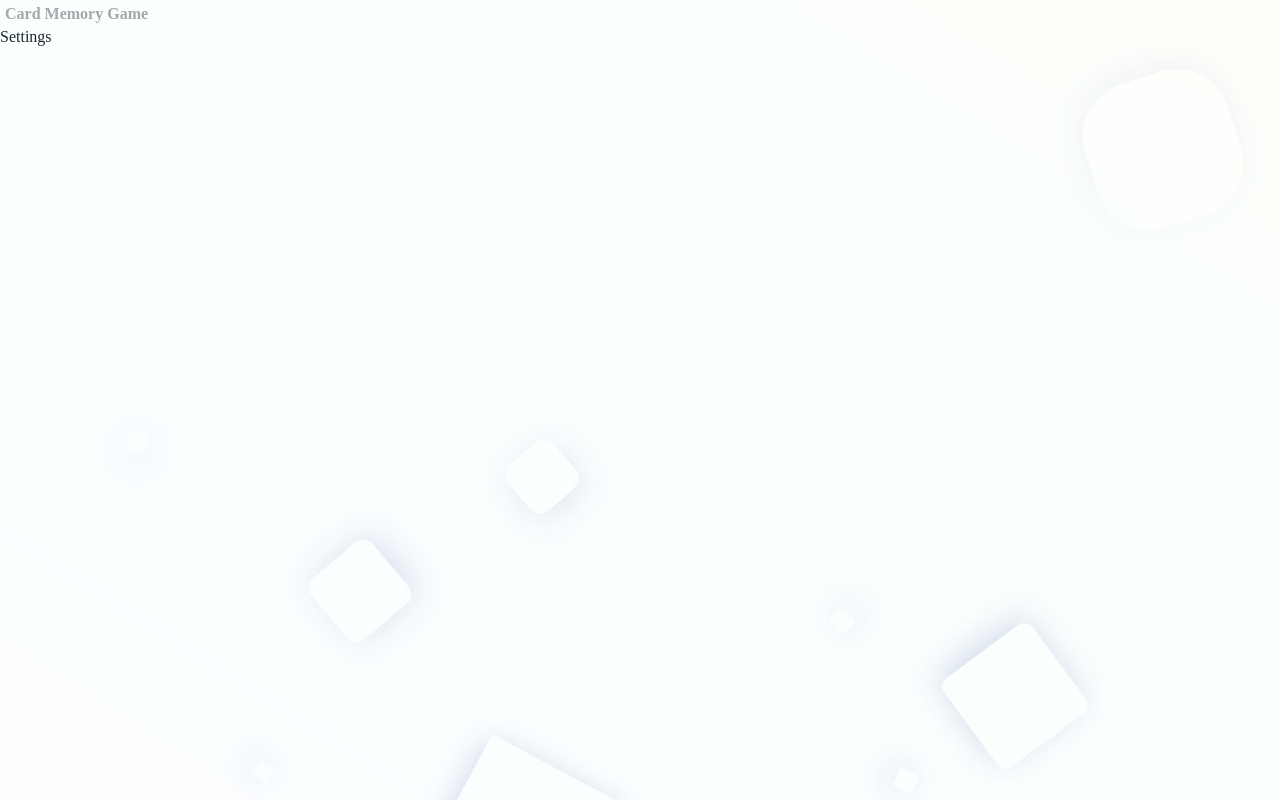
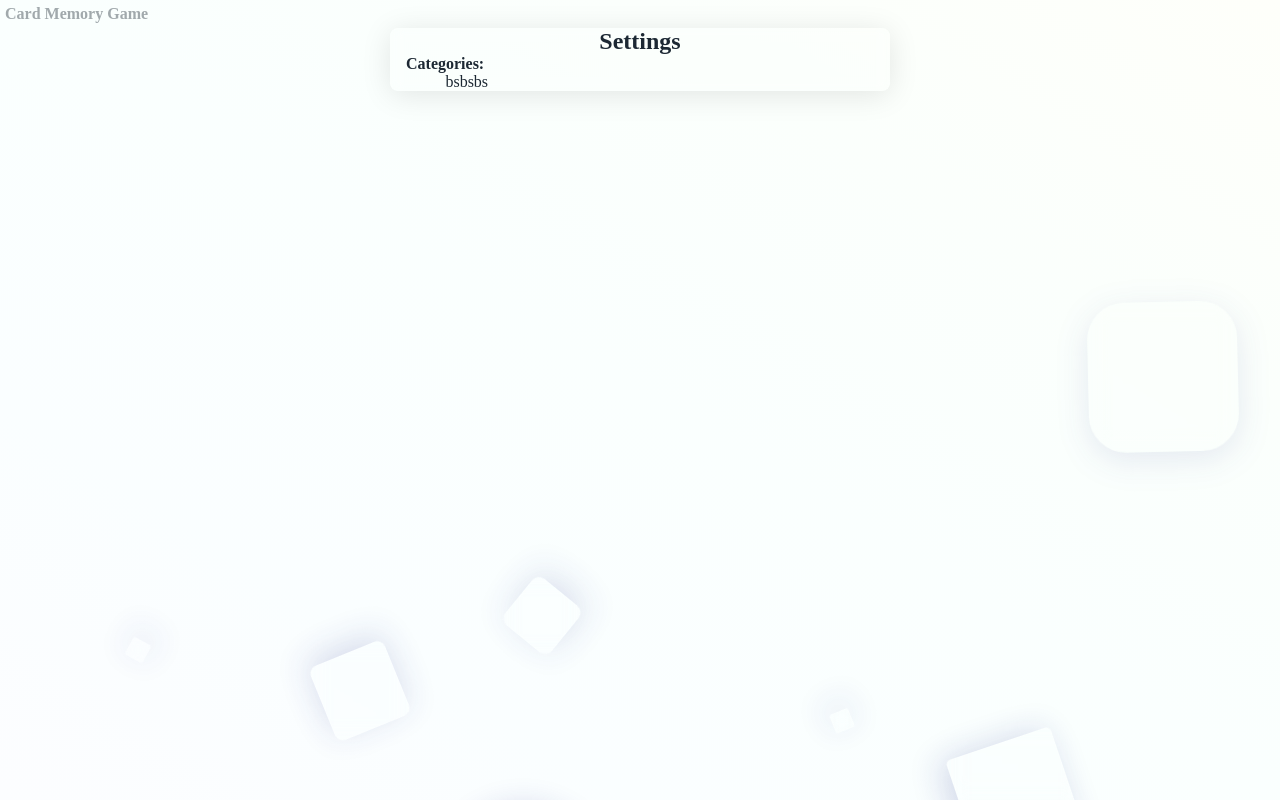
Before and after one commit to karmeensec/card-memory-game-react, a React (Vite) app: page / in a window 1280 px wide. Built offline with nearby package versions, Linux system fonts and the light colour scheme; no server answers; a web font is replaced by a local one.

Commit message:
first elements and styling

```diff
--- a/src/components/Settings/Settings.jsx
+++ b/src/components/Settings/Settings.jsx
@@ -1,10 +1,18 @@
 import React from 'react'
+import styles from './Settings.module.css';
+
 
 const Settings = () => {
 
   return (
 
-    <div>Settings</div>
+    <div className={`${styles.settings} glassmorphism`} >
+
+        <h2>Settings</h2>
+        <h4>Categories: </h4>
+        <div className={`${styles.settings}`}>bsbsbs</div>
+
+    </div>
 
   )
 }
--- a/src/components/Settings/Settings.module.css
+++ b/src/components/Settings/Settings.module.css
@@ -0,0 +1,14 @@
+.settings {
+
+    width: 90%;
+    max-width: 500px;
+    padding: 0 1rem;
+    margin: 0 auto;
+    border-radius: .5rem;
+}
+
+.settings h2 {
+
+    text-align: center;
+
+}
```
